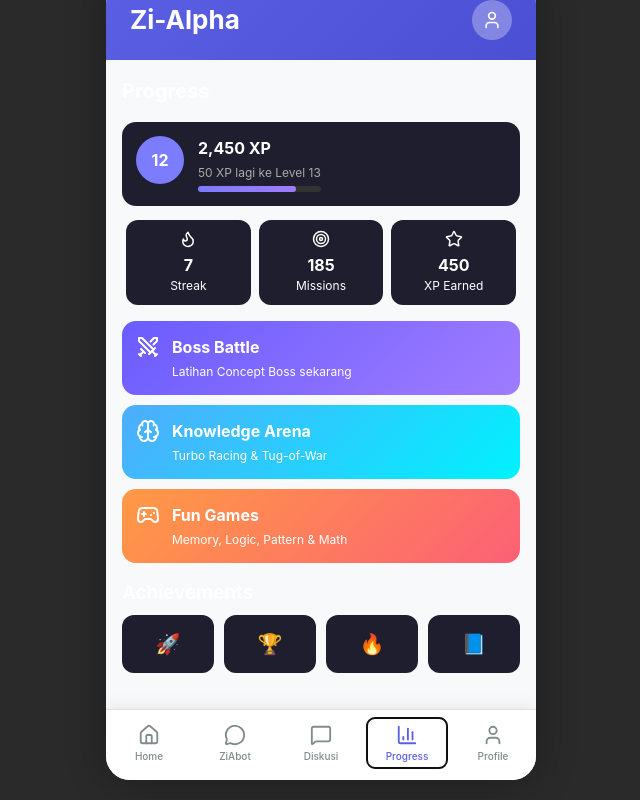
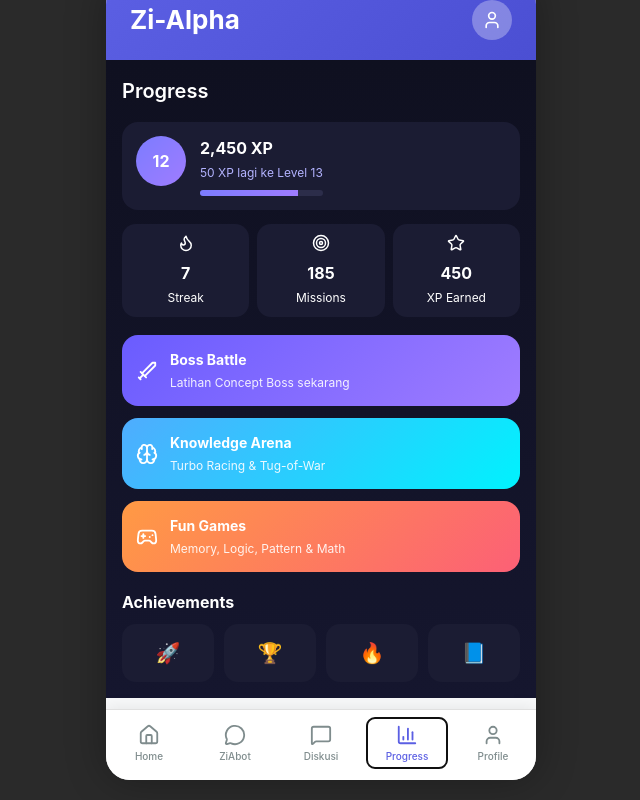
Before and after one commit to EuphoriaBot/Zi-Alpha-Project, a React (Vite) app: page / in a window 1280 px wide. Both pictures are taken after a click on the button "Progress". Shown: the part 40-840 px from the top of the page, without its empty margins (319-959 px from the left). Built offline with nearby package versions, Linux system fonts and the light colour scheme.

Commit message:
Adjust Progress

```diff
--- a/src/screens/ProgressScreen.jsx
+++ b/src/screens/ProgressScreen.jsx
@@ -1,5 +1,5 @@
 import styles from "./ProgressScreen.module.css"
-import { Flame, Target, Star, Swords, Brain, Gamepad2 } from "lucide-react"
+import { Flame, Target, Star, Sword, Brain, Gamepad2 } from "lucide-react"
 
 export default function ProgressScreen() {
   return (
@@ -13,6 +13,7 @@ export default function ProgressScreen() {
         <div className={styles.levelInfo}>
           <h3>2,450 XP</h3>
           <p>50 XP lagi ke Level 13</p>
+
           <div className={styles.progressBar}>
             <div className={styles.progressFill} />
           </div>
@@ -26,11 +27,13 @@ export default function ProgressScreen() {
           <strong>7</strong>
           <span>Streak</span>
         </div>
+
         <div className={styles.statBox}>
           <Target size={18} />
           <strong>185</strong>
           <span>Missions</span>
         </div>
+
         <div className={styles.statBox}>
           <Star size={18} />
           <strong>450</strong>
@@ -40,7 +43,7 @@ export default function ProgressScreen() {
 
       {/* ACTION CARDS */}
       <div className={`${styles.actionCard} ${styles.boss}`}>
-        <Swords />
+        <Sword size={22} />
         <div>
           <h4>Boss Battle</h4>
           <p>Latihan Concept Boss sekarang</p>
@@ -48,7 +51,7 @@ export default function ProgressScreen() {
       </div>
 
       <div className={`${styles.actionCard} ${styles.arena}`}>
-        <Brain />
+        <Brain size={22} />
         <div>
           <h4>Knowledge Arena</h4>
           <p>Turbo Racing & Tug-of-War</p>
@@ -56,7 +59,7 @@ export default function ProgressScreen() {
       </div>
 
       <div className={`${styles.actionCard} ${styles.games}`}>
-        <Gamepad2 />
+        <Gamepad2 size={22} />
         <div>
           <h4>Fun Games</h4>
           <p>Memory, Logic, Pattern & Math</p>
--- a/src/screens/ProgressScreen.module.css
+++ b/src/screens/ProgressScreen.module.css
@@ -1,27 +1,32 @@
 .container {
   padding: 16px;
-  color: #fff;
+  min-height: 100%;
+  background: linear-gradient(180deg, #0f1020, #15162e);
+  color: #ffffff;
 }
 
+/* TITLE */
 .title {
   font-size: 20px;
+  font-weight: 600;
   margin-bottom: 16px;
 }
 
+/* LEVEL CARD */
 .levelCard {
   display: flex;
   gap: 14px;
-  background: #1e1e2e;
+  background: #1b1c33;
   padding: 14px;
-  border-radius: 14px;
+  border-radius: 16px;
   margin-bottom: 14px;
 }
 
 .levelCircle {
-  width: 48px;
-  height: 48px;
+  width: 50px;
+  height: 50px;
   border-radius: 50%;
-  background: #7c7cff;
+  background: linear-gradient(135deg, #7c7cff, #9f7cff);
   display: flex;
   align-items: center;
   justify-content: center;
@@ -34,36 +39,37 @@
 }
 
 .levelInfo p {
-  margin: 4px 0;
+  margin: 4px 0 8px;
   font-size: 12px;
-  color: #aaa;
+  color: #b3b3ff;
 }
 
+/* PROGRESS BAR */
 .progressBar {
   width: 100%;
   height: 6px;
-  background: #333;
+  background: #2c2d4a;
   border-radius: 10px;
+  overflow: hidden;
 }
 
 .progressFill {
   width: 80%;
   height: 100%;
   background: linear-gradient(90deg, #7c7cff, #9f7cff);
-  border-radius: 10px;
 }
 
+/* STATS */
 .stats {
   display: flex;
-  justify-content: space-between;
-  margin-bottom: 16px;
+  gap: 8px;
+  margin-bottom: 18px;
 }
 
 .statBox {
-  background: #1e1e2e;
   flex: 1;
-  margin: 0 4px;
-  border-radius: 12px;
+  background: #1b1c33;
+  border-radius: 14px;
   padding: 10px;
   text-align: center;
   font-size: 12px;
@@ -72,23 +78,28 @@
 .statBox strong {
   display: block;
   font-size: 16px;
+  margin: 4px 0;
 }
 
+/* ACTION CARDS */
 .actionCard {
   display: flex;
   gap: 12px;
   padding: 14px;
-  border-radius: 14px;
-  margin-bottom: 10px;
+  border-radius: 16px;
+  margin-bottom: 12px;
+  align-items: center;
 }
 
 .actionCard h4 {
   margin: 0;
+  font-size: 14px;
 }
 
 .actionCard p {
   margin: 4px 0 0;
   font-size: 12px;
+  opacity: 0.9;
 }
 
 .boss {
@@ -103,8 +114,10 @@
   background: linear-gradient(135deg, #ff9a44, #fc6076);
 }
 
+/* ACHIEVEMENTS */
 .subTitle {
-  margin: 16px 0 8px;
+  margin: 18px 0 10px;
+  font-size: 16px;
 }
 
 .achievements {
@@ -114,9 +127,9 @@
 }
 
 .badge {
-  background: #1e1e2e;
+  background: #1b1c33;
   padding: 14px;
   text-align: center;
-  border-radius: 12px;
+  border-radius: 14px;
   font-size: 20px;
 }
```
